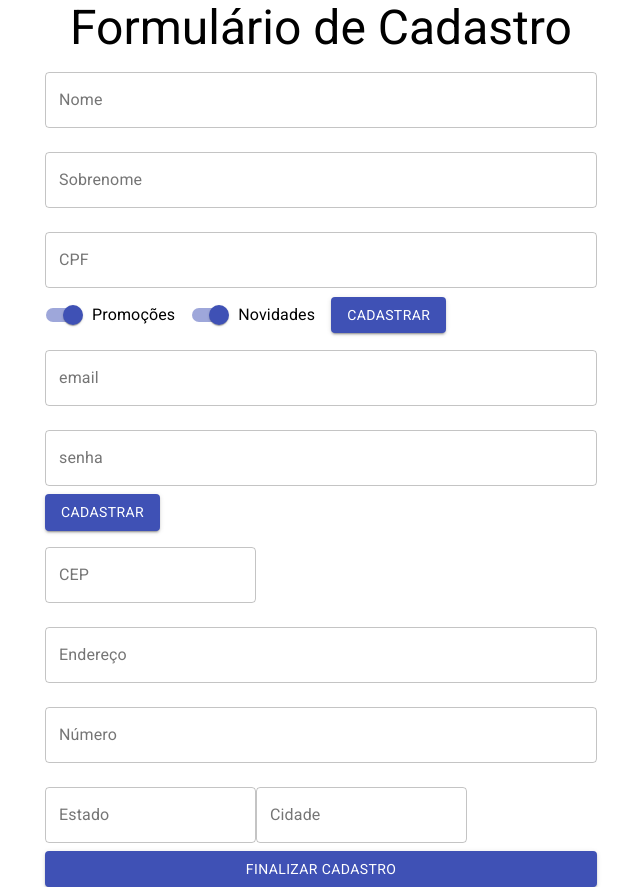
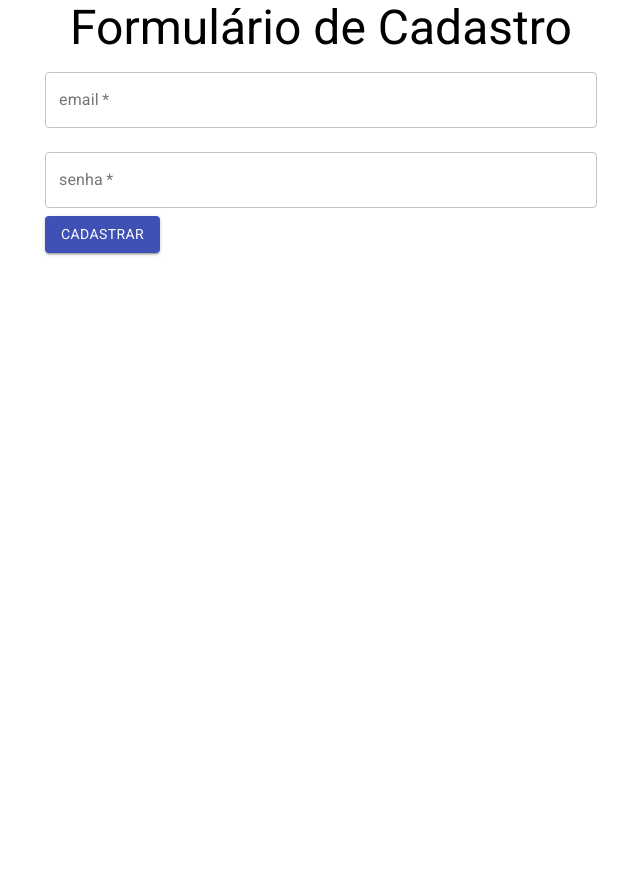
Before and after one commit to marianaxrp/form-react-hooks, a React (Create React App) app: page / in a window 1280 px wide. Shown: the whole page, without its empty margins (319-959 px from the left). After the commit the page ends 800 px from the top, so only its background shows below. Built offline with nearby package versions, Linux system fonts and the light colour scheme.

Commit message:
updated layout to change forms when clicking on submit button

```diff
--- a/src/App.js
+++ b/src/App.js
@@ -11,13 +11,13 @@ class App extends Component {
         <Typography variant="h3" component="h1" align="center">
           Formulário de Cadastro
         </Typography>
-        <FormularioCadastro onSubmit={onSubmitForm} validarCPF={validarCPF} />
+        <FormularioCadastro aoEnviar={aoEnviarForm} validarCPF={validarCPF} />
       </Container>
     );
   }
 }
 
-function onSubmitForm(dados) {
+function aoEnviarForm(dados) {
   console.log(dados);
 }
 
--- a/src/components/FormularioCadastro/DadosPessoais.jsx
+++ b/src/components/FormularioCadastro/DadosPessoais.jsx
@@ -2,7 +2,7 @@ import React, { useState } from "react";
 
 import { TextField, Button, Switch, FormControlLabel } from "@material-ui/core";
 
-function DadosPessoais({ onSubmit, validarCPF }) {
+function DadosPessoais({ aoEnviar, validarCPF }) {
   const [nome, setNome] = useState("");
   const [sobrenome, setSobrenome] = useState("");
   const [cpf, setCpf] = useState("");
@@ -19,7 +19,7 @@ function DadosPessoais({ onSubmit, validarCPF }) {
     <form
       onSubmit={(event) => {
         event.preventDefault();
-        onSubmit({ nome, sobrenome, cpf, novidades, promocoes });
+        aoEnviar({ nome, sobrenome, cpf, novidades, promocoes });
       }}
     >
       <TextField
--- a/src/components/FormularioCadastro/DadosUsuario.jsx
+++ b/src/components/FormularioCadastro/DadosUsuario.jsx
@@ -1,13 +1,17 @@
 import { TextField, Button } from "@material-ui/core";
 import React from "react";
 
-function DadosUsuario() {
+function DadosUsuario({aoEnviar}) {
   return (
-    <form>
+    <form onSubmit={(event) => {
+        event.preventDefault();
+        aoEnviar();
+    }}>
       <TextField
         id="email"
         label="email"
         type="email"
+        required
         variant="outlined"
         margin="normal"
         fullWidth
@@ -16,6 +20,7 @@ function DadosUsuario() {
         id="senha"
         label="senha"
         type="password"
+        required
         variant="outlined"
         margin="normal"
         fullWidth
--- a/src/components/FormularioCadastro/FormularioCadastro.jsx
+++ b/src/components/FormularioCadastro/FormularioCadastro.jsx
@@ -1,14 +1,34 @@
+import { Typography } from "@material-ui/core";
 import React, { useState } from "react";
 import DadosEntrega from "./DadosEntrega";
 import DadosPessoais from "./DadosPessoais";
 import DadosUsuario from "./DadosUsuario";
 
-function FormularioCadastro({ onSubmit, validarCPF }) {
+function FormularioCadastro({ aoEnviar, validarCPF }) {
+  const [etapaAtual, setEtapaAtual] = useState(0);
+
+
+    function proximaEtapa(){
+        setEtapaAtual(etapaAtual+1);
+    }
+
+
+  function formularioAtual(etapa) {
+    switch (etapa) {
+      case 0:
+        return <DadosUsuario aoEnviar={proximaEtapa} />;
+      case 1:
+        return <DadosPessoais aoEnviar={proximaEtapa} validarCPF={validarCPF} />;
+      case 2:
+        return <DadosEntrega aoEnviar={aoEnviar} />;
+      default:
+        return <Typography>Erro ao selecionar formulário</Typography>;
+    }
+  }
+
   return (
     <>
-      <DadosPessoais onSubmit={onSubmit} validarCPF={validarCPF} />
-      <DadosUsuario />
-      <DadosEntrega />
+      {formularioAtual(etapaAtual)}
     </>
   );
 }
```
